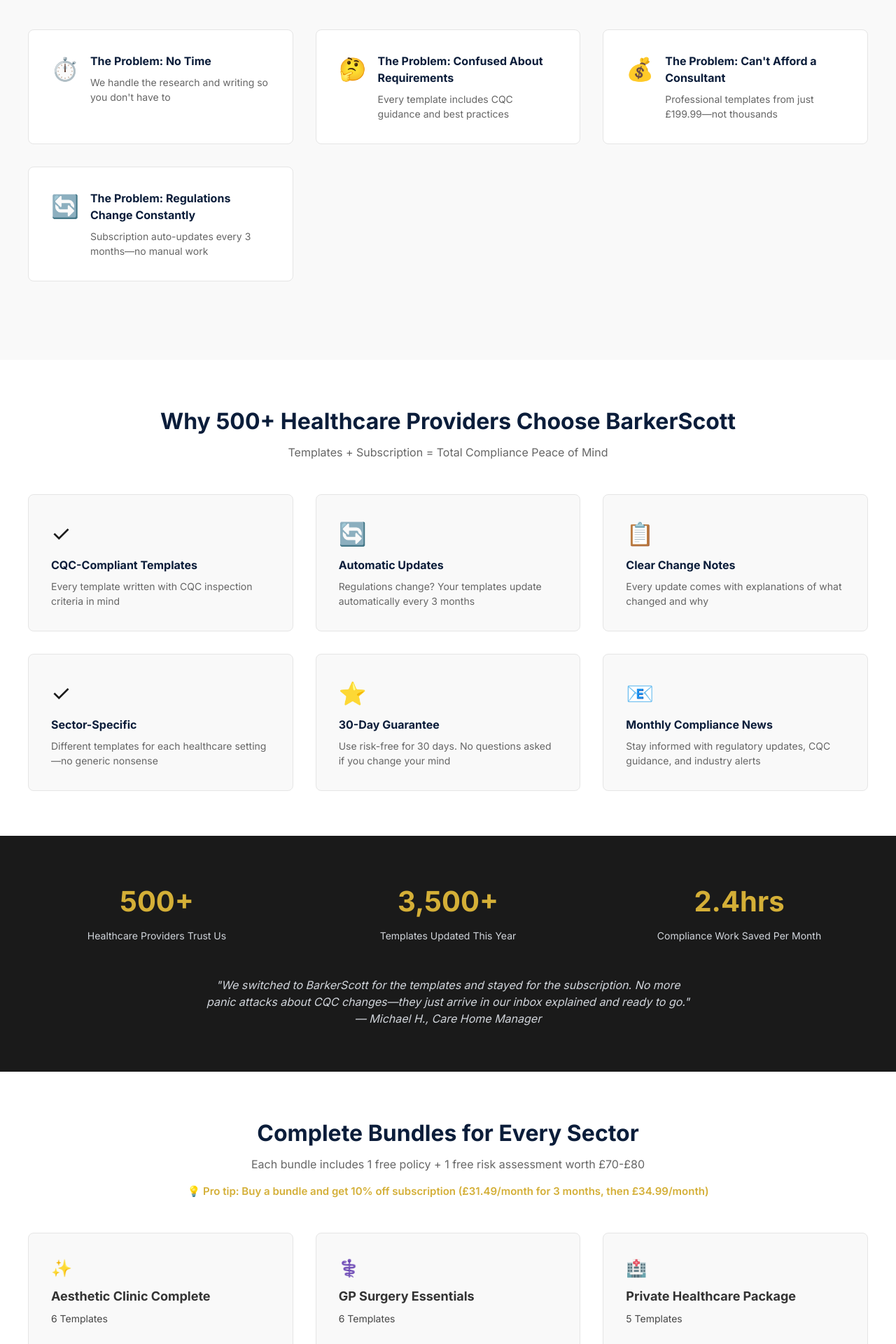
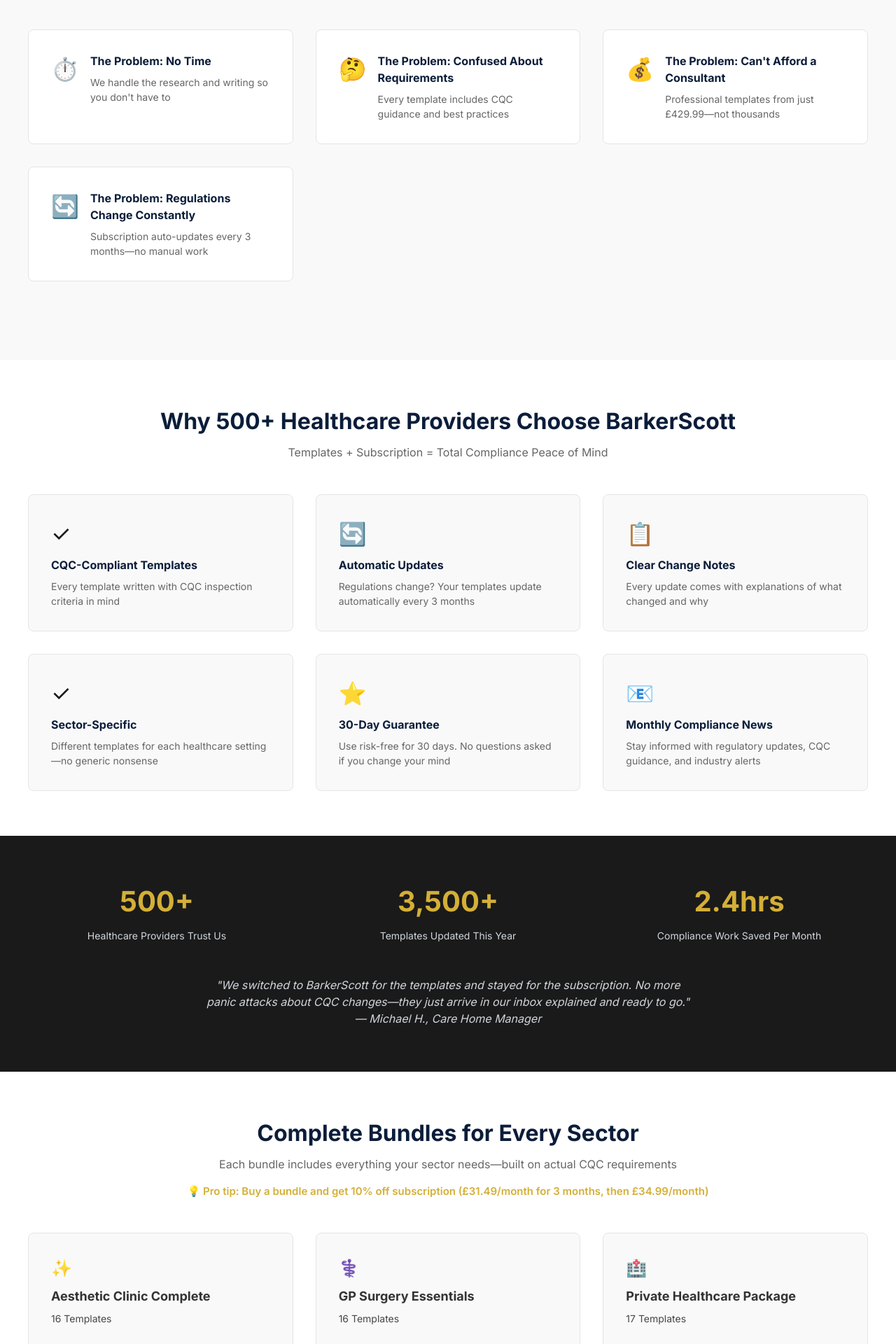
Before and after one commit to AScottCWC/barkerscott-web, a Next.js app: page / in a window 1280 px wide. Shown: the part 1200-3120 px from the top of the page at 70% size. Built offline with nearby package versions, Linux system fonts and the light colour scheme.

Commit message:
Update bundle prices and descriptions in HomePage

```diff
--- a/app/page.tsx
+++ b/app/page.tsx
@@ -7,14 +7,17 @@
   const [expandedFaq, setExpandedFaq] = useState<number | null>(null);
 
   const BUNDLES = [
-    { name: 'Aesthetic Clinic Complete', price: '£249.99', save: 'Save £80', items: '6 Templates', sector: 'aesthetic', icon: '✨' },
-    { name: 'GP Surgery Essentials', price: '£219.99', save: 'Save £80', items: '6 Templates', sector: 'gp', icon: '⚕️' },
-    { name: 'Private Healthcare Package', price: '£239.99', save: 'Save £80', items: '5 Templates', sector: 'private-health', icon: '🏥' },
+    { name: 'Aesthetic Clinic Complete', price: '£549.99', save: 'Save £11.85', items: '16 Templates', sector: 'aesthetic', icon: '✨' },
+    { name: 'GP Surgery Essentials', price: '£519.99', save: 'Save £23.85', items: '16 Templates', sector: 'gp', icon: '⚕️' },
+    { name: 'Private Healthcare Package', price: '£579.99', save: 'Save £9.84', items: '17 Templates', sector: 'private-health', icon: '🏥' },
+    { name: 'ADHD Clinic Bundle', price: '£429.99', save: 'Save £15.88', items: '13 Templates', sector: 'adhd', icon: '🧠' },
+    { name: 'Weight Loss Clinic Complete', price: '£559.99', save: 'Save £19.84', items: '17 Templates', sector: 'weightloss', icon: '⚖️' },
+    { name: 'Online/Virtual Clinic Pro', price: '£559.99', save: 'Save £19.84', items: '17 Templates', sector: 'telehealth', icon: '💻' },
   ];
 
   return (
     <div style={{ fontFamily: "'Inter', -apple-system, sans-serif", color: '#1a1a1a' }}>
-      {/* STICKY HEADER - Enhanced */}
+      {/* STICKY HEADER */}
       <header style={{
         backgroundColor: 'rgba(255,255,255,0.95)',
         borderBottom: '1px solid #f0f0f0',
@@ -51,7 +54,7 @@
         </div>
       </header>
 
-      {/* HERO SECTION - Enhanced with Subscription Appeal */}
+      {/* HERO SECTION */}
       <section style={{ backgroundColor: 'linear-gradient(135deg, #0B1D3A 0%, #1a2f4a 100%)', backgroundImage: 'linear-gradient(135deg, #0B1D3A 0%, #1a2f4a 100%)', color: '#fff', padding: '5rem 1.5rem', textAlign: 'center' }}>
         <div style={{ maxWidth: '900px', margin: '0 auto' }}>
           <div style={{ fontSize: '13px', fontWeight: '700', letterSpacing: '0.1em', color: '#D4AF37', marginBottom: '1rem', textTransform: 'uppercase' }}>
@@ -102,7 +105,7 @@
         </div>
       </section>
 
-      {/* REGULATORY URGENCY SECTION - NEW */}
+      {/* REGULATORY URGENCY SECTION */}
       <section style={{ padding: '3rem 1.5rem', backgroundColor: '#fff8e6', borderTop: '4px solid #D4AF37' }}>
         <div style={{ maxWidth: '800px', margin: '0 auto', textAlign: 'center' }}>
           <h3 style={{ fontSize: '1.5rem', fontWeight: '700', color: '#0B1D3A', marginBottom: '1rem' }}>
@@ -125,7 +128,7 @@
             {[
               { icon: '⏱️', pain: 'No Time', solution: 'We handle the research and writing so you don\'t have to' },
               { icon: '🤔', pain: 'Confused About Requirements', solution: 'Every template includes CQC guidance and best practices' },
-              { icon: '💰', pain: 'Can\'t Afford a Consultant', solution: 'Professional templates from just £199.99—not thousands' },
+              { icon: '💰', pain: 'Can\'t Afford a Consultant', solution: 'Professional templates from just £429.99—not thousands' },
               { icon: '🔄', pain: 'Regulations Change Constantly', solution: 'Subscription auto-updates every 3 months—no manual work' },
             ].map((item, i) => (
               <div key={i} style={{
@@ -181,7 +184,7 @@
         </div>
       </section>
 
-      {/* SOCIAL PROOF - SUBSCRIPTION FOCUSED */}
+      {/* SOCIAL PROOF */}
       <section style={{ padding: '4rem 1.5rem', backgroundColor: '#1a1a1a', color: '#fff' }}>
         <div style={{ maxWidth: '1200px', margin: '0 auto' }}>
           <div style={{ display: 'grid', gridTemplateColumns: 'repeat(auto-fit, minmax(250px, 1fr))', gap: '3rem', marginBottom: '3rem' }}>
@@ -204,14 +207,14 @@
         </div>
       </section>
 
-      {/* BUNDLES */}
+      {/* BUNDLES - 6 SECTORS */}
       <section id="pricing" style={{ padding: '4rem 1.5rem', backgroundColor: '#fff' }}>
         <div style={{ maxWidth: '1200px', margin: '0 auto' }}>
           <h2 style={{ fontSize: '2rem', fontWeight: '700', textAlign: 'center', marginBottom: '0.5rem', color: '#0B1D3A' }}>
             Complete Bundles for Every Sector
           </h2>
           <p style={{ textAlign: 'center', color: '#666', marginBottom: '1rem', fontSize: '16px' }}>
-            Each bundle includes 1 free policy + 1 free risk assessment worth £70-£80
+            Each bundle includes everything your sector needs—built on actual CQC requirements
           </p>
           <p style={{ textAlign: 'center', color: '#D4AF37', fontWeight: '600', marginBottom: '3rem', fontSize: '15px' }}>
             💡 Pro tip: Buy a bundle and get 10% off subscription (£31.49/month for 3 months, then £34.99/month)
@@ -254,7 +257,7 @@
         </div>
       </section>
 
-      {/* SUBSCRIPTION SPOTLIGHT - PREMIUM POSITIONING */}
+      {/* SUBSCRIPTION SPOTLIGHT */}
       <section style={{ padding: '4rem 1.5rem', backgroundColor: 'linear-gradient(135deg, #0B1D3A 0%, #1a2f4a 100%)', backgroundImage: 'linear-gradient(135deg, #0B1D3A 0%, #1a2f4a 100%)', color: '#fff', textAlign: 'center' }}>
         <div style={{ maxWidth: '800px', margin: '0 auto' }}>
           <div style={{ fontSize: '13px', fontWeight: '700', letterSpacing: '0.1em', color: '#D4AF37', marginBottom: '1rem', textTransform: 'uppercase' }}>
```
